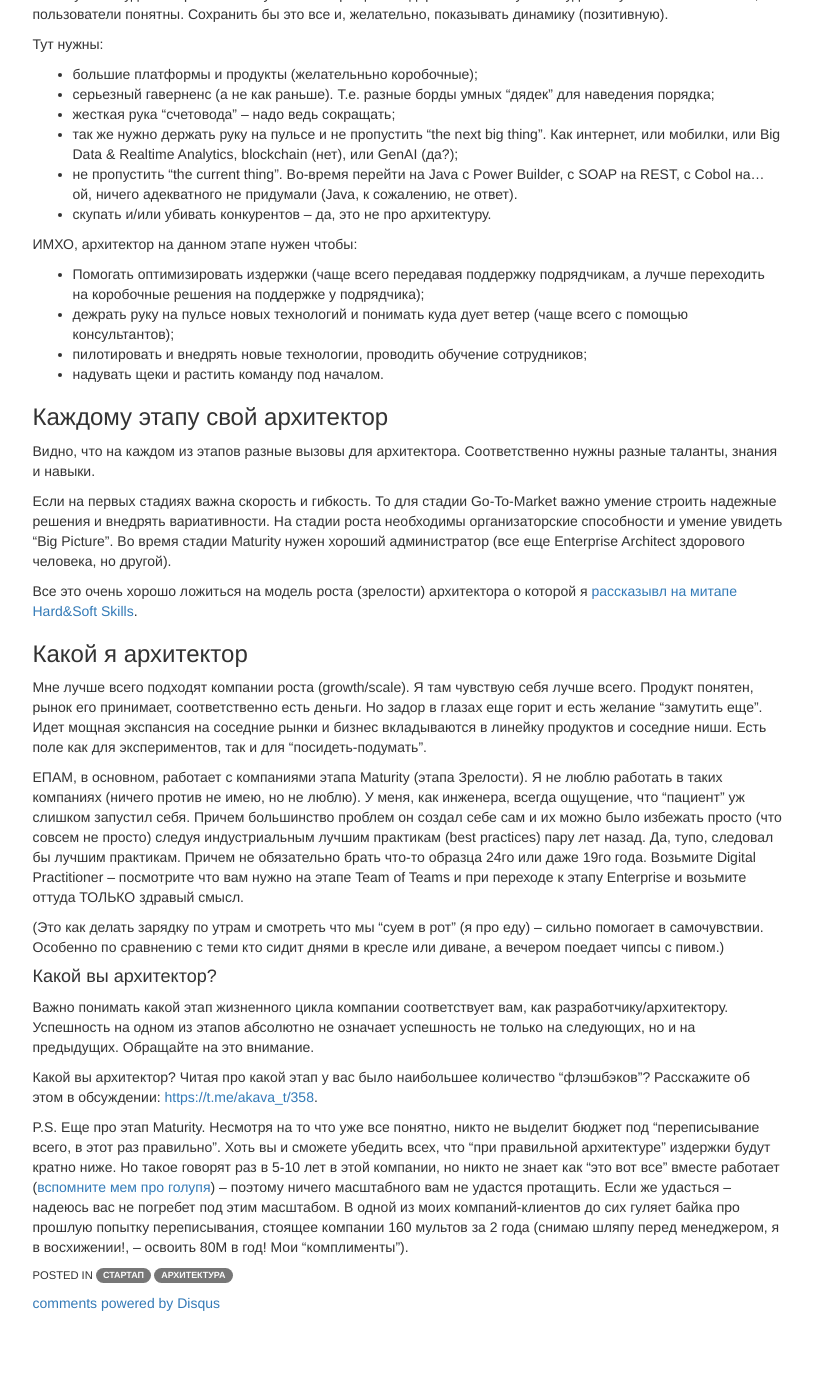
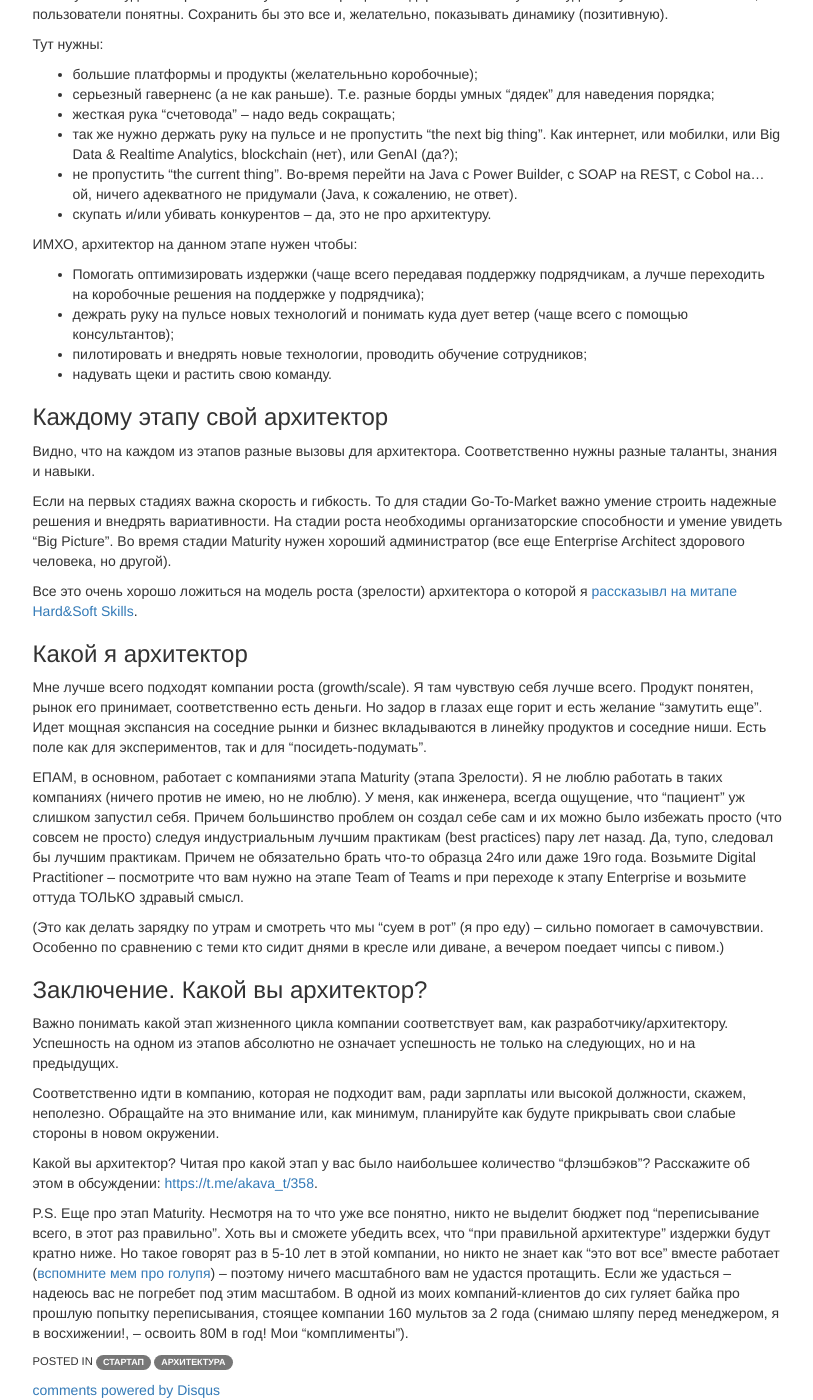
Before and after one commit to akava/akava.github.io, a Jekyll site: the page built from _posts/2024-06-02-7-startup-stages-architect-standpoint.md, in a window 1280 px wide and 1400 px high, scrolled down 2854 px. Shown: the whole window, without its empty margins (135-948 px from the left). Built offline with Jekyll 4.4.1, drawn with Linux system fonts in a browser that asks for light colours; nearby versions of some CDN libraries; comment, search, counter and statistics services are not loaded; before the commit the page ends 4167 px from its top, so only the background shows below that.

Commit message:
Последние мысли

```diff
--- a/_posts/2024-06-02-7-startup-stages-architect-standpoint.md
+++ b/_posts/2024-06-02-7-startup-stages-architect-standpoint.md
@@ -115,7 +115,7 @@ tags:
 * Помогать оптимизировать издержки (чаще всего передавая поддержку подрядчикам, а лучше переходить на коробочные решения на поддержке у подрядчика);
 * дежрать руку на пульсе новых технологий и понимать куда дует ветер (чаще всего с помощью консультантов);
 * пилотировать и внедрять новые технологии, проводить обучение сотрудников;
-* надувать щеки и растить команду под началом.
+* надувать щеки и растить свою команду.
 
 ### Каждому этапу свой архитектор
 
@@ -133,9 +133,11 @@ tags:
 
 (Это как делать зарядку по утрам и смотреть что мы "суем в рот" (я про еду) – сильно помогает в самочувствии. Особенно по сравнению с теми кто сидит днями в кресле или диване, а вечером поедает чипсы с пивом.)
 
-#### Какой вы архитектор?
+### Заключение. Какой вы архитектор?
 
-Важно понимать какой этап жизненного цикла компании соответствует вам, как разработчику/архитектору. Успешность на одном из этапов абсолютно не означает успешность не только на следующих, но и на предыдущих. Обращайте на это внимание.
+Важно понимать какой этап жизненного цикла компании соответствует вам, как разработчику/архитектору. Успешность на одном из этапов абсолютно не означает успешность не только на следующих, но и на предыдущих.
+
+Соответственно идти в компанию, которая не подходит вам, ради зарплаты или высокой должности, скажем, неполезно. Обращайте на это внимание или, как минимум, планируйте как будуте прикрывать свои слабые стороны в новом окружении.
 
 Какой вы архитектор? Читая про какой этап у вас было наибольшее количество "флэшбэков"? Расскажите об этом в обсуждении: [https://t.me/akava_t/358](https://t.me/akava_t/358).
 
```
